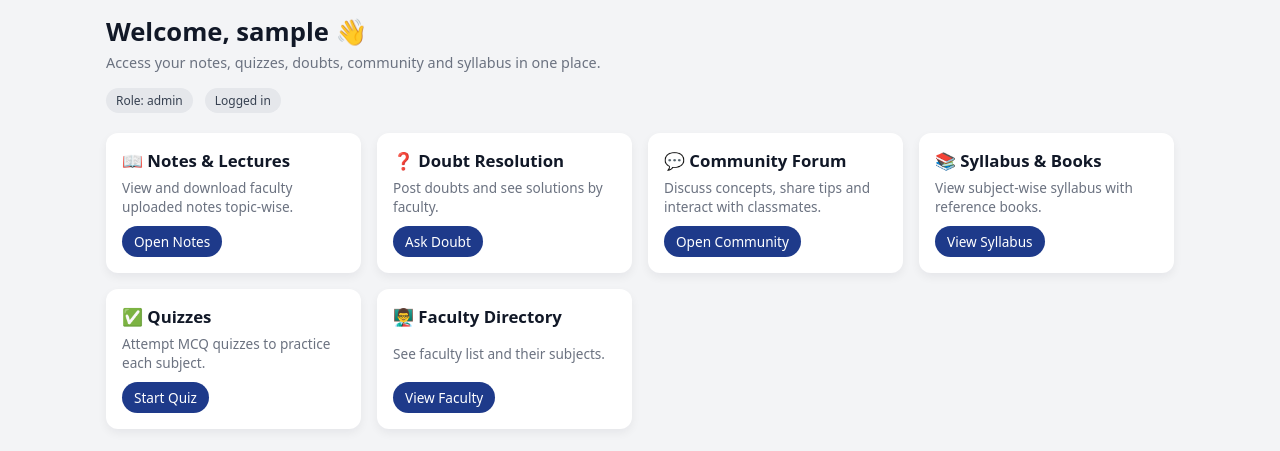
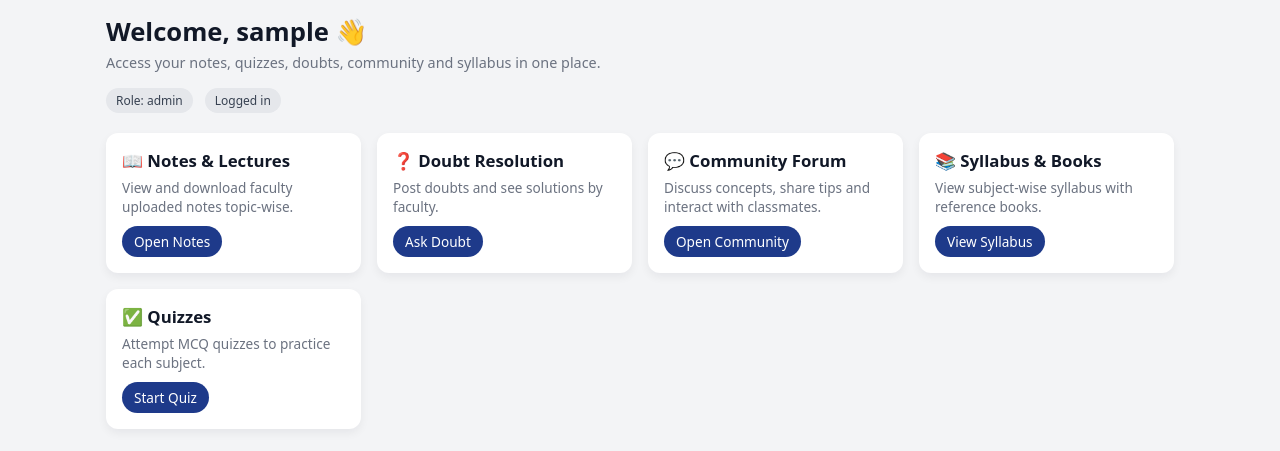
Before and after one commit to Divyani-Bajpai/Academic-Knowledge-Hub, a website: page aca/dashboard_student.html in a window 1280 px wide. Shown: the part 59-510 px from the top of the page. Drawn offline with Linux system fonts and the light colour scheme; sample sign-in values are in the browser's storage.

```diff
--- a/aca/dashboard_student.html
+++ b/aca/dashboard_student.html
@@ -151,11 +151,6 @@
             <p>Attempt MCQ quizzes to practice each subject.</p>
             <a href="quiz.html">Start Quiz</a>
         </div>
-        <div class="card">
-            <h3>👨‍🏫 Faculty Directory</h3>
-            <p>See faculty list and their subjects.</p>
-            <a href="faculty.html">View Faculty</a>
-        </div>
     </div>
 </div>
 
```
